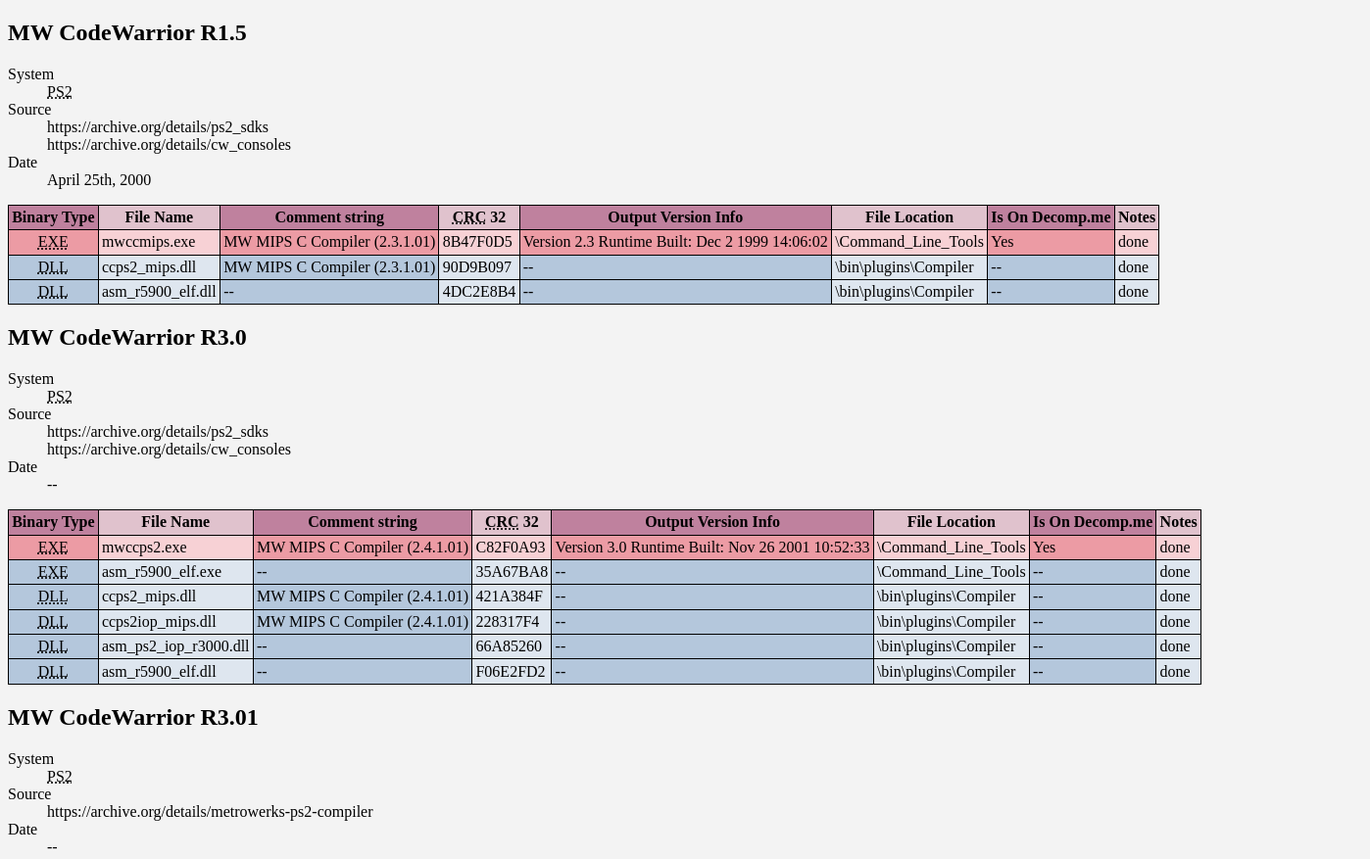
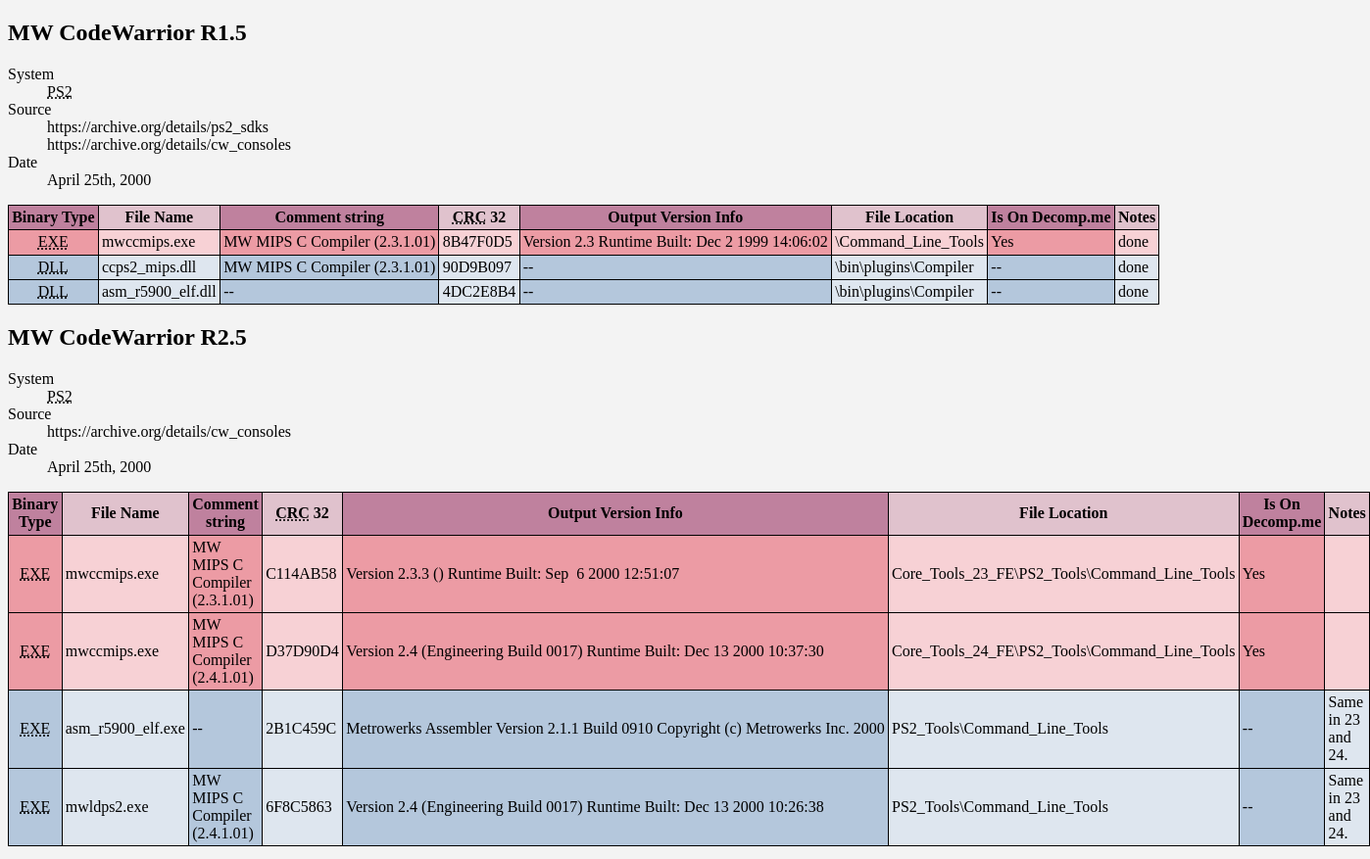
Before and after one commit to Daniel-McCarthy/MW, a plain HTML site: page docs/index.html in a window 1280 px wide. Shown: the top 877 px of the page at 98% size, 1398 px wide, since content can reach past the window. Drawn offline with Linux system fonts and the light colour scheme.

Commit message:
Adds R2.5 compiler info
Adds the two MWCC versions for R2.5, as well as the assembler and linker exe's (which are used by both compiler versions).

```diff
--- a/docs/index.html
+++ b/docs/index.html
@@ -102,6 +102,67 @@
         <td>\bin\plugins\Compiler</td>
         <td>--</td>
         <td>done</td>
+      </tr>
+    </table>
+    <h2>MW CodeWarrior R2.5</h2>
+    <dl>
+      <dt>System</dt>
+      <dd><abbr title="PlayStation 2">PS2</abbr></dd>
+      <dt>Source</dt>
+      <dd>https://archive.org/details/cw_consoles</dd>
+      <dt>Date</dt>
+      <dd><time datetime="2000-12-13">April 25th, 2000</time></dd>
+    </dl>
+    <table>
+      <tr>
+        <th>Binary Type</th>
+        <th>File Name</th>
+        <th>Comment string</th>
+        <th><abbr title="cyclic redundancy check">CRC</abbr> 32</th>
+        <th>Output Version Info</th>
+        <th>File Location</th>
+        <th>Is On Decomp.me</th>
+        <th>Notes</th>
+      </tr>
+      <tr class="compilerRow">
+        <td><abbr title="executable">EXE</abbr></td>
+        <td>mwccmips.exe</td>
+        <td>MW MIPS C Compiler (2.3.1.01)</td>
+        <td>C114AB58</td>
+        <td>Version 2.3.3 () Runtime Built: Sep  6 2000 12:51:07</td>
+        <td>Core_Tools_23_FE\PS2_Tools\Command_Line_Tools</td>
+        <td>Yes</td>
+        <td></td>
+      </tr>
+      <tr class="compilerRow">
+        <td><abbr title="executable">EXE</abbr></td>
+        <td>mwccmips.exe</td>
+        <td>MW MIPS C Compiler (2.4.1.01)</td>
+        <td>D37D90D4</td>
+        <td>Version 2.4 (Engineering Build 0017) Runtime Built: Dec 13 2000 10:37:30</td>
+        <td>Core_Tools_24_FE\PS2_Tools\Command_Line_Tools</td>
+        <td>Yes</td>
+        <td></td>
+      </tr>
+      <tr>
+        <td><abbr title="executable">EXE</abbr></td>
+        <td>asm_r5900_elf.exe</td>
+        <td>--</td>
+        <td>2B1C459C</td>
+        <td>Metrowerks Assembler Version 2.1.1 Build 0910 Copyright (c) Metrowerks Inc. 2000</td>
+        <td>PS2_Tools\Command_Line_Tools</td>
+        <td>--</td>
+        <td>Same in 23 and 24.</td>
+      </tr>
+      <tr>
+        <td><abbr title="executable">EXE</abbr></td>
+        <td>mwldps2.exe</td>
+        <td>MW MIPS C Compiler (2.4.1.01)</td>
+        <td>6F8C5863</td>
+        <td>Version 2.4 (Engineering Build 0017) Runtime Built: Dec 13 2000 10:26:38</td>
+        <td>PS2_Tools\Command_Line_Tools</td>
+        <td>--</td>
+        <td>Same in 23 and 24.</td>
       </tr>
     </table>
     <h2>MW CodeWarrior R3.0</h2>
```
